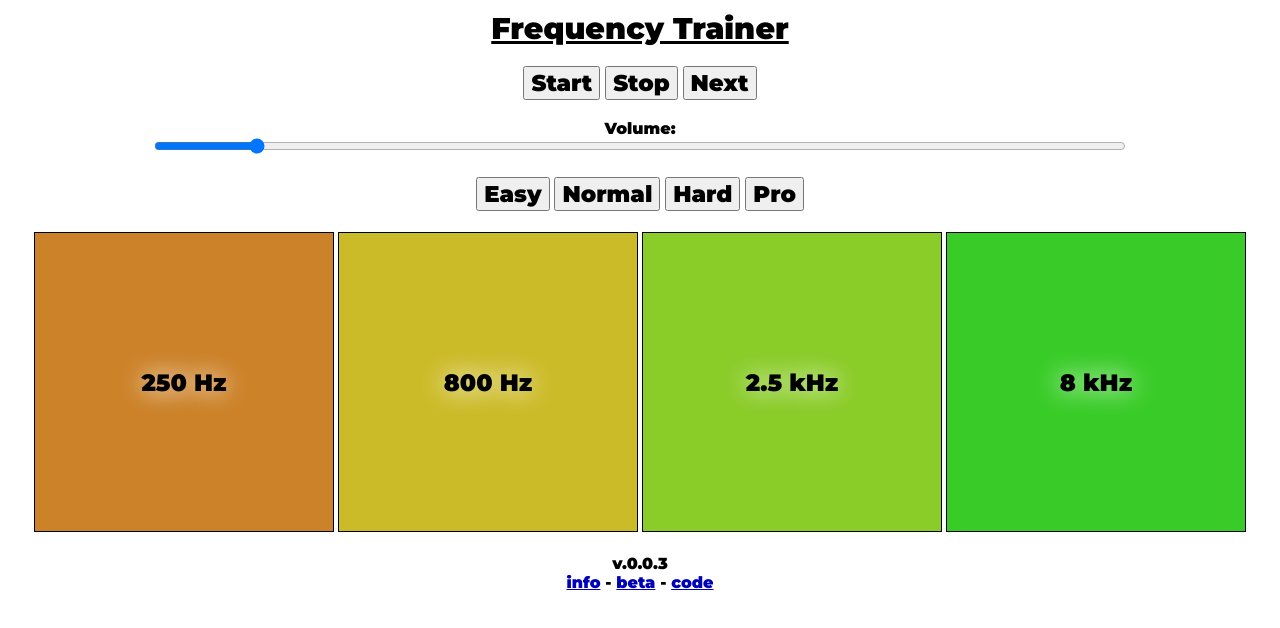
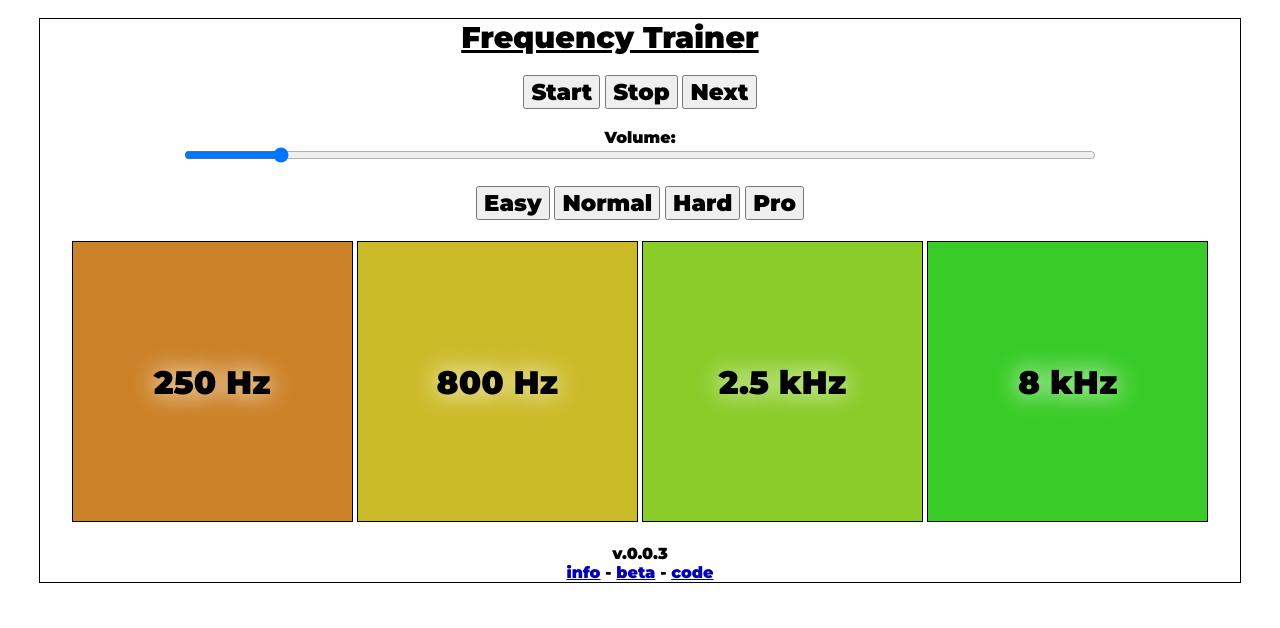
Before and after one commit to MaxVMH/frequency-trainer, a plain HTML site: page index.html in a window 1280 px wide. Drawn offline with Linux system fonts and the light colour scheme.

Commit message:
added border around html content

```diff
--- a/css/default.css
+++ b/css/default.css
@@ -1,8 +1,6 @@
 body {
     font-family: 'Montserrat', sans-serif;
     text-align: center;
-    max-width: 1300px;
-    margin: 0 auto;
     padding-top: 10px;
 }
 
@@ -31,9 +29,15 @@ button {
     font-size: calc(10px + 1vw);
 }
 
+.body {
+    max-width: 1500px;
+    border: 1px solid black;
+    width: 95%;
+    margin: 0 auto;
+}
+
 .title {
     padding: 0;
-    margin: auto;
     width: 95%;
 }
 
@@ -82,7 +86,7 @@ button {
     align-items: center;
     justify-content: center;
 
-    font-size: calc(16px + 0.6vw);
+    font-size: calc(30px + 0.2vw);
     text-shadow: 0px 0px 25px white;
 }
 
--- a/index.html
+++ b/index.html
@@ -10,6 +10,7 @@
     <script src="toneGenerator.js"></script>
 </head>
 <body>
+    <div class="body">
         <div class="title">
             <h1>Frequency Trainer</h1>
         </div>
@@ -33,6 +34,7 @@
         <div class="footer">
             v.0.0.3<br />
             <a href="info.html">info</a> - <a href="http://beta.frequencytrainer.com">beta</a> - <a href="https://github.com/MaxVMH/frequency-trainer">code</a>
+        </div>
     </div>
 
     <script>
```
Lines whose indentation alone changed are shown as unchanged.
